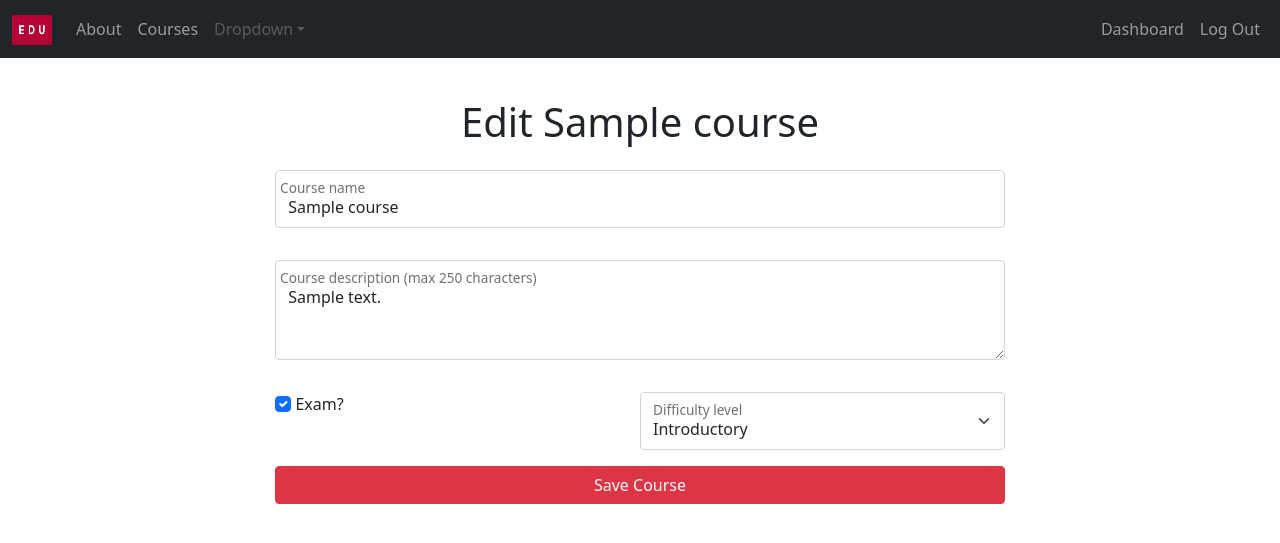
After one commit to AndrStp/flask_epam, a Flask app: page /course/edit/1 in a window 1280 px wide. The commit adds this page. Shown: the top 543 px of the page. Run offline with Flask 2, Linux system fonts and the light colour scheme; a user stored in the database is signed in; tables that the repository leaves empty hold one stand-in row (values such as "Sample post").

Commit message:
Added edit/course route and related templates

```diff
--- a/app/main/forms.py
+++ b/app/main/forms.py
@@ -6,7 +6,7 @@ from app.models.course import Course
 
 
 class CourseForm(FlaskForm):
-    """Form for creating courses"""
+    """Form for creating and editing a course"""
     label = StringField('Course name', validators=[DataRequired(),
                                                    Length(3, 64)])
     small_desc = TextAreaField('Course description', validators=[DataRequired(),
@@ -17,7 +17,12 @@ class CourseForm(FlaskForm):
                                                      ('A', 'Advanced')])
     submit = SubmitField('Create')
 
+    def __init__(self, course, *args, **kwargs):
+        super().__init__(*args, **kwargs)
+        self.course = course
+
     def validate_label(self, field):
         """Unique course name validation"""
-        if Course.query.filter_by(label=field.data).first():
+        if field.data != self.course.label and \
+            Course.query.filter_by(label=field.data).first():
             raise ValidationError('Course name is already in use')
--- a/app/main/views.py
+++ b/app/main/views.py
@@ -40,7 +40,7 @@ def course(course_id: int):
 @main.route('/create_course', methods=['GET', 'POST'])
 @login_required
 def create_course():
-    """Route for creating course"""
+    """Route for creating a course"""
     form = CourseForm()
     if form.validate_on_submit():
         course = Course(label=form.label.data,
@@ -50,23 +50,51 @@ def create_course():
                         author_id=current_user._get_current_object().id)
         db.session.add(course)
         db.session.commit()
-        flash(f'{form.label.data.capitalize()} course has been added successfully',
-              'success')
+        flash(f'{course.label.capitalize()} course has been added', 'success')
         return redirect(url_for('main.course', course_id=course.id))
     return render_template('create_course.html',
                            title='Create New Course',
                            form=form)
 
 
-@main.route('/delete_course/<course_id>')
+@main.route('/course/edit/<int:course_id>', methods=['GET', 'POST'])
+@login_required
+def edit_course(course_id: int):
+    """Route for editing a course"""
+    course = Course.query.get_or_404(course_id)
+    if course in current_user._get_current_object().courses_author:  # TODO
+        form = CourseForm(course=course)
+        if form.validate_on_submit():
+            course.label = form.label.data
+            course.small_desc = form.small_desc.data
+            course.exam = form.exam.data
+            course.level = form.level.data
+            db.session.add(course)
+            db.session.commit()
+            flash(f'Course {course} has been updated', 'success')
+            return redirect(url_for('main.course', course_id=course.id))
+        form.label.data = course.label
+        form.small_desc.data = course.small_desc
+        form.exam.data = course.exam
+        form.level.data = course.level
+        return render_template('edit_course.html',
+                               title=f'Edit {course.label} course',
+                               form=form,
+                               course=course)
+    else:
+        flash('You cannot edit this course', 'danger')
+    return redirect(url_for('main.dashboard'))
+
+
+@main.route('/course/delete/<int:course_id>')
 @login_required
 def delete_course(course_id: int):
-    """Route for deleting course by its id"""
+    """Route for deleting a course"""
     course = Course.query.get_or_404(course_id)
-    if course in current_user._get_current_object().courses_author:
+    if course in current_user._get_current_object().courses_author:  # TODO
         db.session.delete(course)
         db.session.commit()
-        flash(f'Course {course} has been deleted successfully', 'success')
+        flash(f'Course {course} has been updated', 'success')
     else:
         flash('You cannot delete this course', 'danger')
     return redirect(url_for('main.dashboard'))
@@ -79,7 +107,7 @@ def dashboard():
     return render_template('dashboard.html', title='dashboard')
 
 
-@main.route('/enroll/<course_id>')
+@main.route('/enroll/<int:course_id>')
 @login_required
 def enroll(course_id: int):
     """Enroll current user from a given course"""
@@ -91,7 +119,7 @@ def enroll(course_id: int):
     return redirect(url_for('main.dashboard'))
 
 
-@main.route('/unenroll/<course_id>')
+@main.route('/unenroll/<int:course_id>')
 @login_required
 def unenroll(course_id: int):
     """Unenroll current user from a given course"""
@@ -103,7 +131,7 @@ def unenroll(course_id: int):
     return redirect(url_for('main.dashboard'))
 
 
-@main.route('/expell/<user_id>')
+@main.route('/expell/<int:user_id>')
 @login_required
 def expell_user(user_id: int, course_id: int):
     """Expell the user from the given course"""
--- a/app/templates/dashboard.html
+++ b/app/templates/dashboard.html
@@ -29,7 +29,7 @@
                     <th class="col-1" scope="col">Exam</th>
                     <th class="col-1" scope="col">Users</th>
                     <th class="col-3" scope="col">Creation date</th>
-                    <th class="col-1" scope="col">Handle</th>
+                    <th class="col-2 text-center" scope="col">Handle</th>
                 </tr>
             </thead>
             <tbody>
@@ -43,7 +43,8 @@
                         <td class="align-middle">{{ course.exam }}</td>
                         <td class="align-middle">{{ course.enrolled_students()|length }}</td>
                         <td class="align-middle">{{ course.date_created.strftime('%d %B, %Y') }}</td>
-                        <td class="align-middle">
+                        <td class="align-middle text-end">
+                            <a href="{{ url_for('main.edit_course', course_id=course.id) }}" class="btn btn-warning me-md-2">Edit</a>
                             <a href="{{ url_for('main.delete_course', course_id=course.id) }}" class="btn btn-danger">Delete</a>
                         </td>
                     </tr>
--- /dev/null
+++ b/app/templates/edit_course.html
@@ -0,0 +1,46 @@
+{% extends 'base.html' %}
+
+{% block page_content %}
+
+<div class="container" style="width: 60%">
+    <h1 class="text-center py-3">Edit {{ form.label.data }}</h1>
+    <form class="row g-3" method="post">
+        {{ form.hidden_tag() }}
+
+        <div class="form-floating mb-3">
+            {{ form.label(class_='form-control', placeholder='Intro Python') }}
+            {{ form.label.label }}
+
+            {% if form.label.errors %}
+            {% for error in form.label.errors %}
+                <span style="color: red;">[{{ error }}]</span>
+            {% endfor %}
+            {% endif %}
+        </div>
+        <div class="form-floating mb-3">
+            {{ form.small_desc(class_='form-control', rows='3', style='height: 100px', placeholder='Intro Python') }}
+            {{ form.small_desc.label('Course description (max 250 characters)') }}
+
+            {% if form.small_desc.errors %}
+            {% for error in form.small_desc.errors %}
+                <span style="color: red;">[{{ error }}]</span>
+            {% endfor %}
+            {% endif %}
+        </div>
+        <div class="d-flex">
+            <div class="col-md-6 mb-3">
+                {{ form.exam(class_='form-check-input') }}
+                {{ form.exam.label('Exam?', class_='form-check-label') }}
+            </div>
+            <div class="col-md-6 form-floating">
+                {{ form.level(class_='form-select', id='floatingSelect') }}
+                {{ form.level.label('Difficulty level', for='floatingSelect') }}
+            </div>
+        </div>
+        <div class="d-grid gap-2">
+            {{ form.submit(value='Save Course', class_='btn btn-danger') }}
+        </div>
+    </form>
+</div>
+
+{% endblock %}
```
